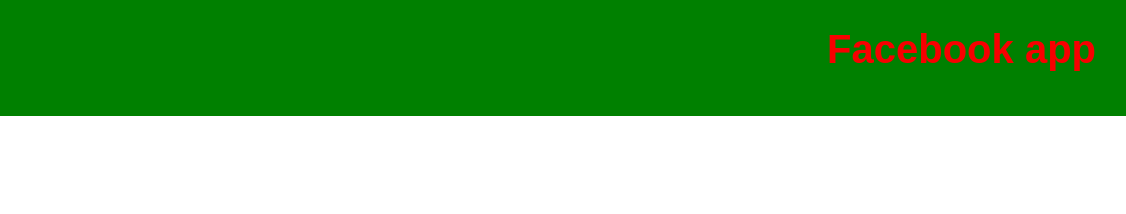
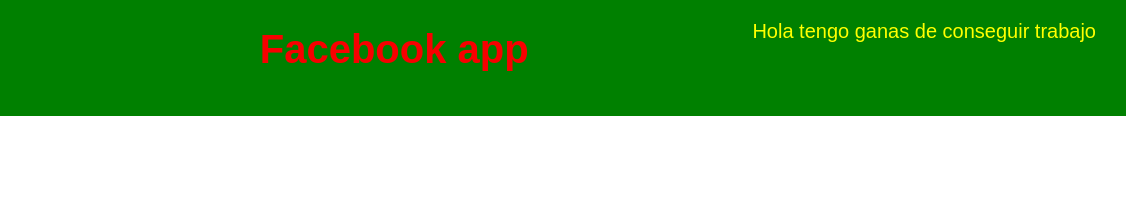
Before and after one commit to usma2025/curso-git, a plain HTML site: page index.html in a window 1280 px wide. Shown: the top 214 px of the page, 154-1280 px from the left. Drawn offline with Linux system fonts and the light colour scheme.

Commit message:
Cambios en el header

```diff
--- a/css/styles.css
+++ b/css/styles.css
@@ -17,10 +17,14 @@
     justify-content: space-between;
     background-color: green;
     color: rgb(248, 0, 0);
+
 }
 header img{
     width: 80px;
     height: 80px;
+}
+header p{
+    color:yellow;
 }
 section{
     border: 5px solid red;
--- a/index.html
+++ b/index.html
@@ -13,7 +13,7 @@
             <img src="https://upload.wikimedia.org/wikipedia/commons/thumb/6/6b/WhatsApp.svg/479px-WhatsApp.svg.png" alt="WhatsApp">
         </figure>
         <h1>Facebook app</h1>
-
+        <p>Hola tengo ganas de conseguir trabajo</p>
     </header>
     <section>
         <article></article>
```
